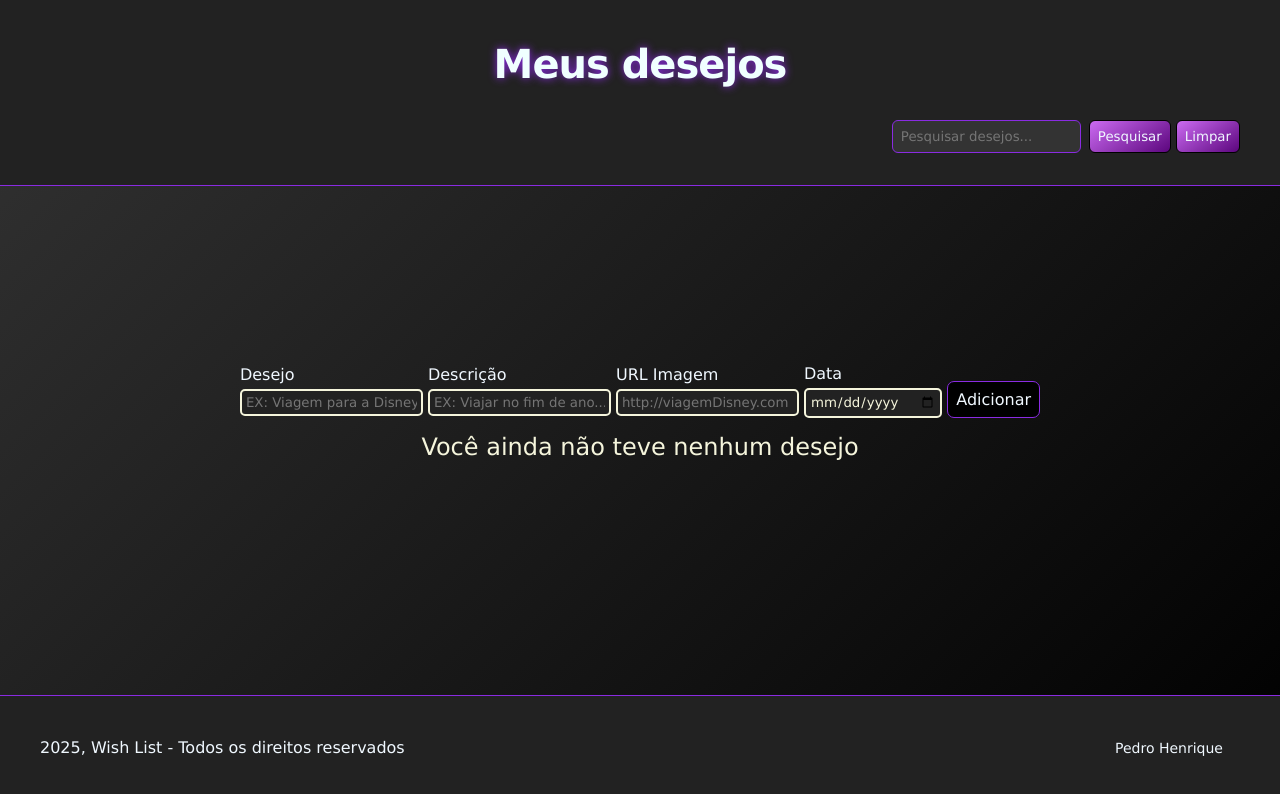
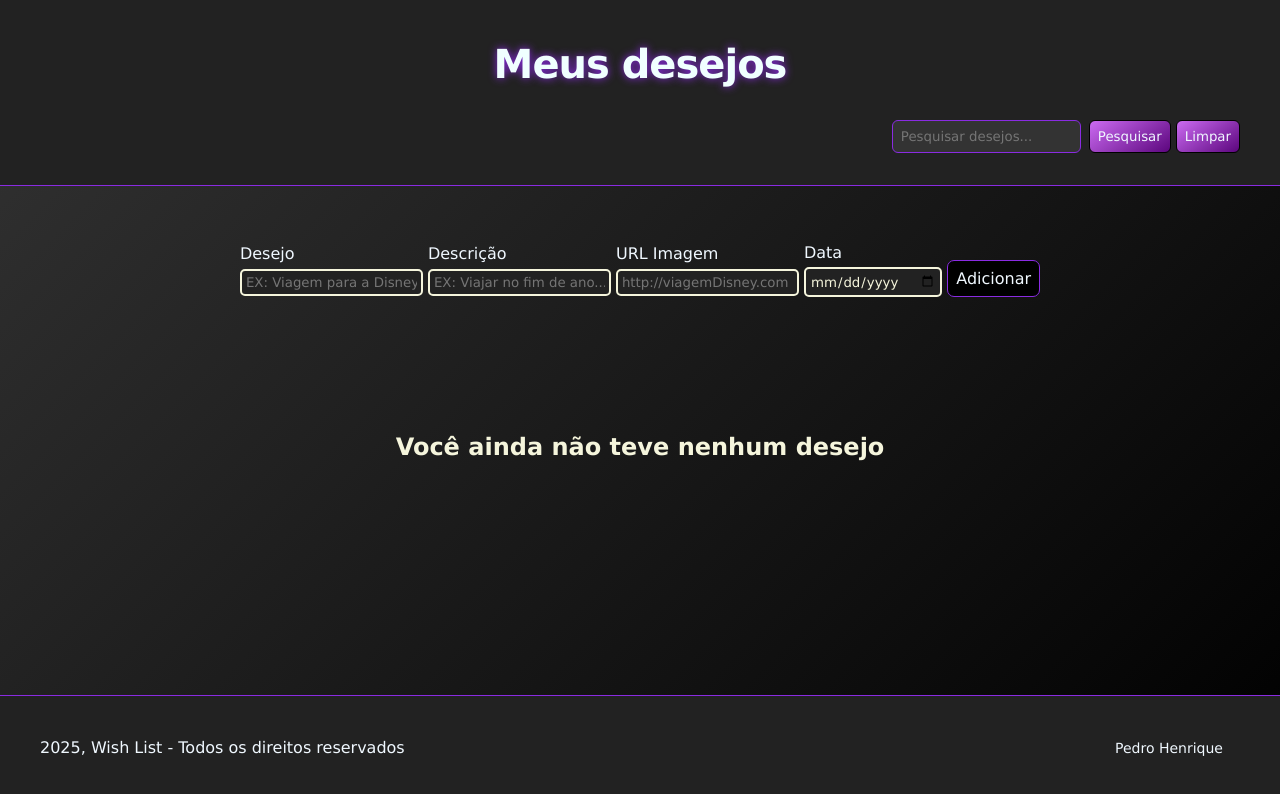
Before and after one commit to preudu-cmd-hash/wish-list, a React (Vite) app: page / in a window 1280 px wide. Shown: the top 794 px of the page. Built offline with nearby package versions, Linux system fonts and the light colour scheme.

Commit message:
n lembro o que fiz, confiro depois

```diff
--- a/src/App.jsx
+++ b/src/App.jsx
@@ -87,7 +87,11 @@ function App() {
             form={form}
             setForm={setForm}
           />
-          <CardGrid wishs={filteredWishs} handleDelete={handleDelete} />
+          <CardGrid
+            wishs={filteredWishs}
+            handleDelete={handleDelete}
+            search={search}
+          />
         </main>
         <Footer />
       </div>
--- a/src/Components/CardGrid/CardGrid.jsx
+++ b/src/Components/CardGrid/CardGrid.jsx
@@ -9,7 +9,7 @@ export const CardGrid = ({ wishs, handleDelete, search }) => {
   return (
     <>
       {isEmptySearch ? (
-        <EmptyState />
+        <EmptyState isSearching={isSearching} />
       ) : (
         <div className={styles.grid}>
           {wishs.map((wish, index) => (
--- a/src/Components/EmptyState/EmptyState.jsx
+++ b/src/Components/EmptyState/EmptyState.jsx
@@ -1,9 +1,17 @@
 import styles from "./EmptyState.module.css";
 
-export const EmptyState = () => {
+export const EmptyState = ({ isSearching }) => {
   return (
     <>
-      <div className={styles.container}>Você ainda não teve nenhum desejo</div>
+      <div className={styles.container}>
+        {isSearching ? (
+          <div className={styles.message}>Nenhum desejo encontrado</div>
+        ) : (
+          <div className={styles.message}>
+            Você ainda não teve nenhum desejo
+          </div>
+        )}
+      </div>
     </>
   );
 };
--- a/src/Components/EmptyState/EmptyState.module.css
+++ b/src/Components/EmptyState/EmptyState.module.css
@@ -1,8 +1,21 @@
 .container {
+  min-height: 35vh;
   display: flex;
+  flex-wrap: wrap;
+  gap: 5px;
+  padding: 10px;
+  align-items: center;
   justify-content: center;
-  color: beige;
+}
+
+.message {
+  display: flex;
+  flex-direction: column;
+  justify-content: center;
+  align-items: center;
   font-size: x-large;
   font-family: "Lucida Sans", "Lucida Sans Regular", "Lucida Grande",
     "Lucida Sans Unicode", Geneva, Verdana, sans-serif;
+  color: beige;
+  font-weight: bold;
 }
```
